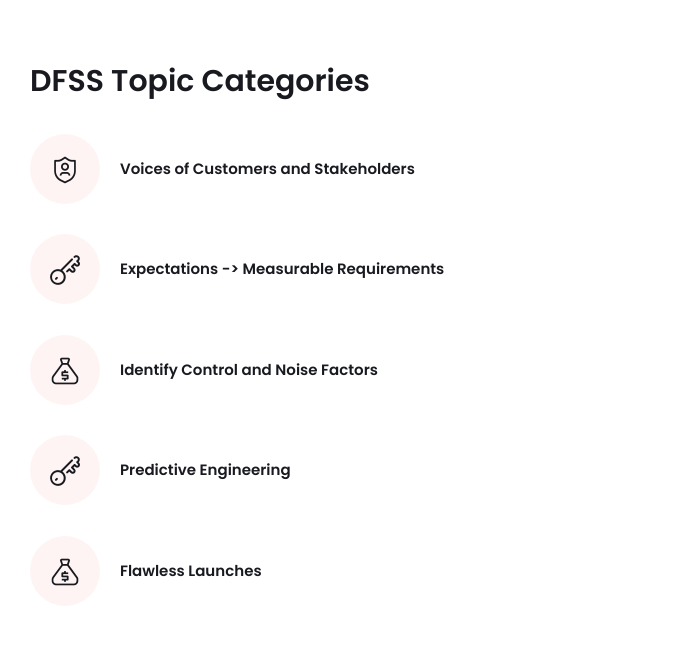
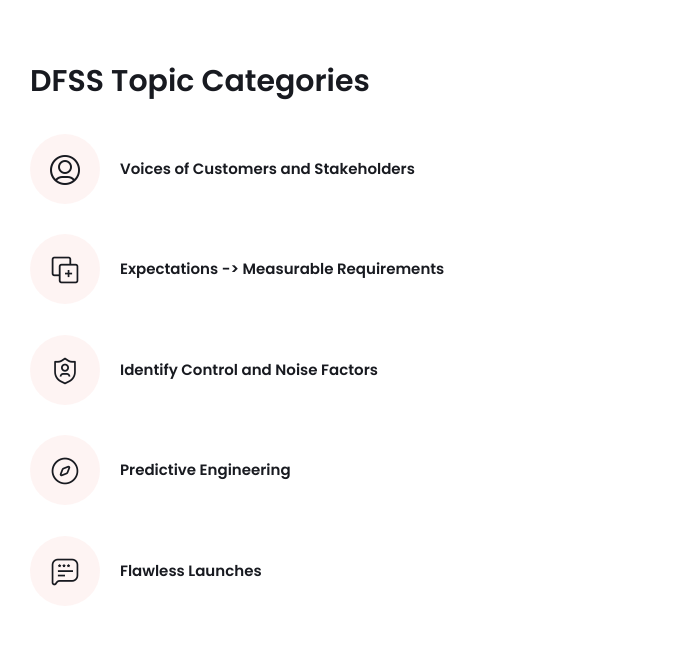
Before and after one commit to ridwanoladipupo/six-sigma-experts, a Next.js app: page /dfss in a window 1280 px wide. Shown: the part 1180-1836 px from the top of the page, without its empty margins (52-728 px from the left). Built offline with nearby package versions, Linux system fonts and the light colour scheme.

Commit message:
website updated

```diff
--- a/src/components/pages/about/Features.js
+++ b/src/components/pages/about/Features.js
@@ -2,23 +2,23 @@ const Features = () => {
   // Define an array of feature objects
   const features = [
     {
-      icon: "flaticon-security",
+      icon: "flaticon-user",
       title: "Voices of Customers and Stakeholders",
     },
     {
-      icon: "flaticon-keywording",
+      icon: "flaticon-new-tab",
       title: "Expectations -> Measurable Requirements",
     },
     {
-      icon: "flaticon-investment",
+      icon: "flaticon-security",
       title: "Identify Control and Noise Factors",
     },
     {
-      icon: "flaticon-keywording",
+      icon: "flaticon-discovery",
       title: "Predictive Engineering",
     },
     {
-      icon: "flaticon-investment",
+      icon: "flaticon-review",
       title: "Flawless Launches",
     },
   ];
```
